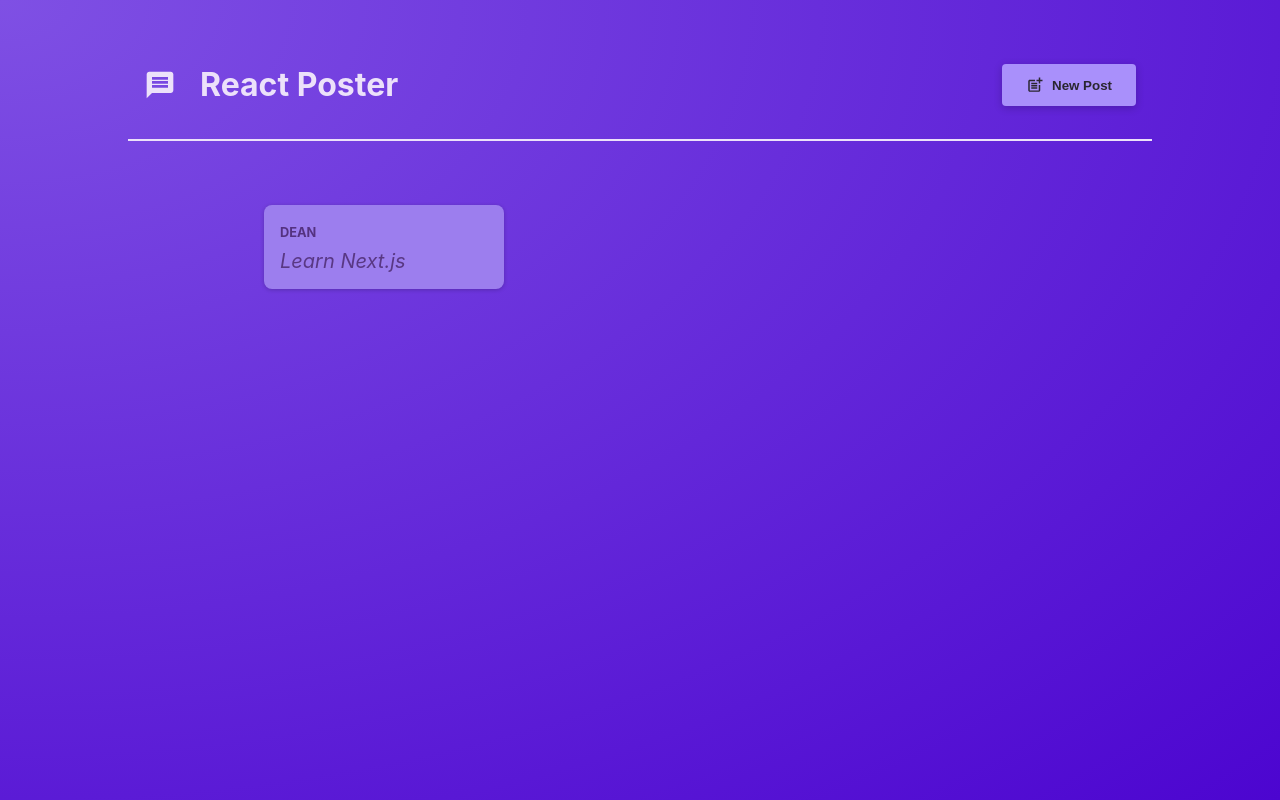
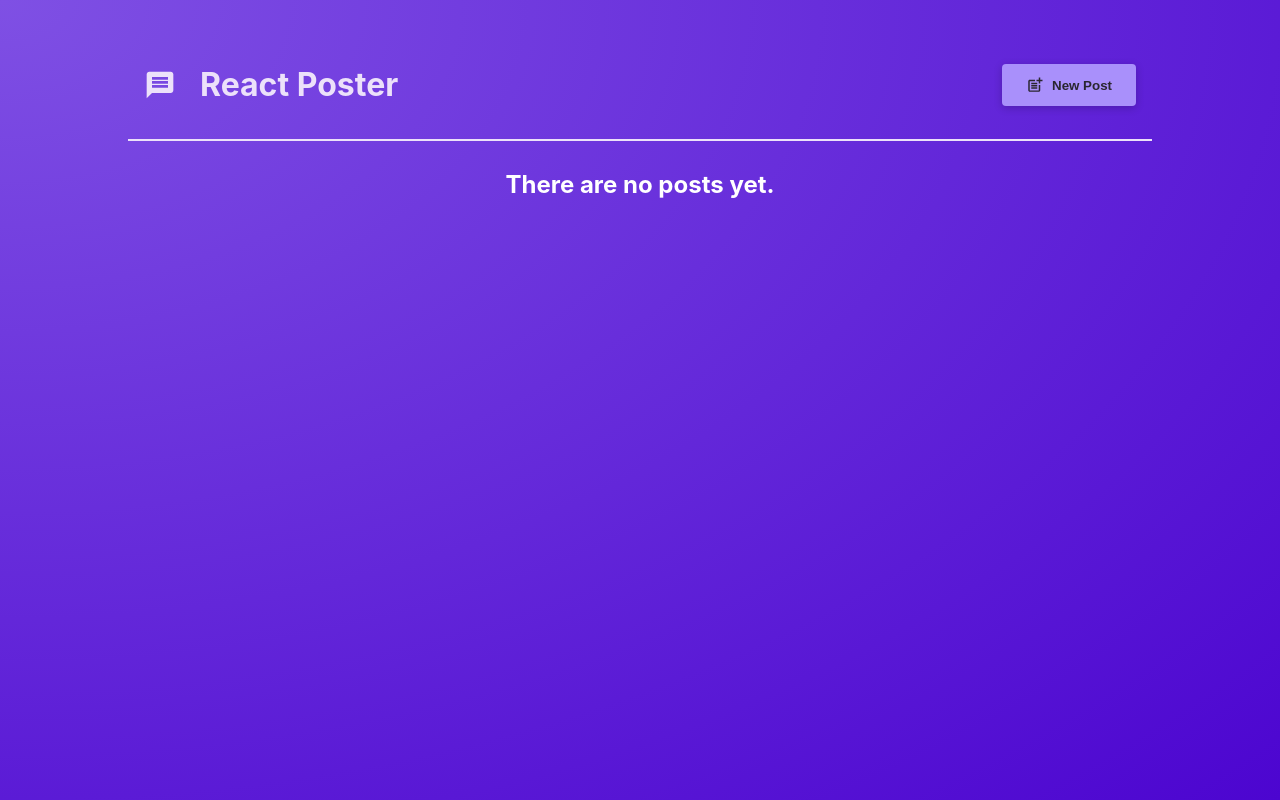
Before and after one commit to ToryOstr/udemy_next_js, a React (Vite) app in the folder vite-project/: page / in a window 1280 px wide. Built offline with nearby package versions, Linux system fonts and the light colour scheme.

Commit message:
add conditional rendering a posts list

```diff
--- a/vite-project/src/components/PostsList.jsx
+++ b/vite-project/src/components/PostsList.jsx
@@ -22,10 +22,15 @@ export default function PostsList({isPosting, onStopPosting}) {
           />
         </Modal>
       )}
-
-      <ul className={styles.posts}>
-        <Post author="Dean" body="Learn Next.js" />
-      </ul>
+      {posts.length > 0 && (<ul className={styles.posts}>
+        {posts.map((p, index) => <Post key={index} author={p.author} body={p.text} />
+        )}
+      </ul>)}
+      {posts.length === 0 && (
+        <div style={{textAlign: "center", color: "white"}}>
+          <h2>There are no posts yet.</h2>
+        </div>
+      )}
     </>
   );
 }
```
